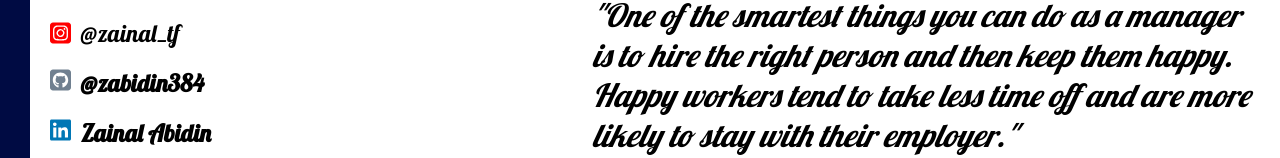
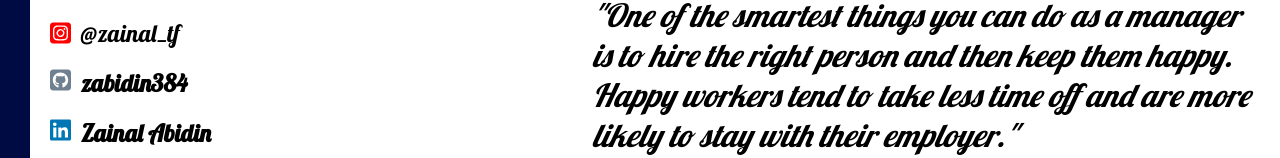
Before and after one commit to zabidin384/zainal-portfolio, a React (Create React App) app: page / in a window 1280 px wide. Shown: the part 3370-3528 px from the top of the page. Built offline with nearby package versions, Linux system fonts and the light colour scheme.

Commit message:
Update Contact.jsx

```diff
--- a/src/components/Contact.jsx
+++ b/src/components/Contact.jsx
@@ -27,7 +27,7 @@ export default function Contact() {
 						<div className="c-info-item">
 							<a href="https://github.com/zabidin384" target="_blank" rel="noreferrer" style={{ display: "flex" }}>
 								<FontAwesomeIcon icon={faGithubSquare} style={{ color: "slategray" }} />
-								<div className="c-info-i">@zabidin384</div>
+								<div className="c-info-i">zabidin384</div>
 							</a>
 						</div>
 						<div className="c-info-item">
```
